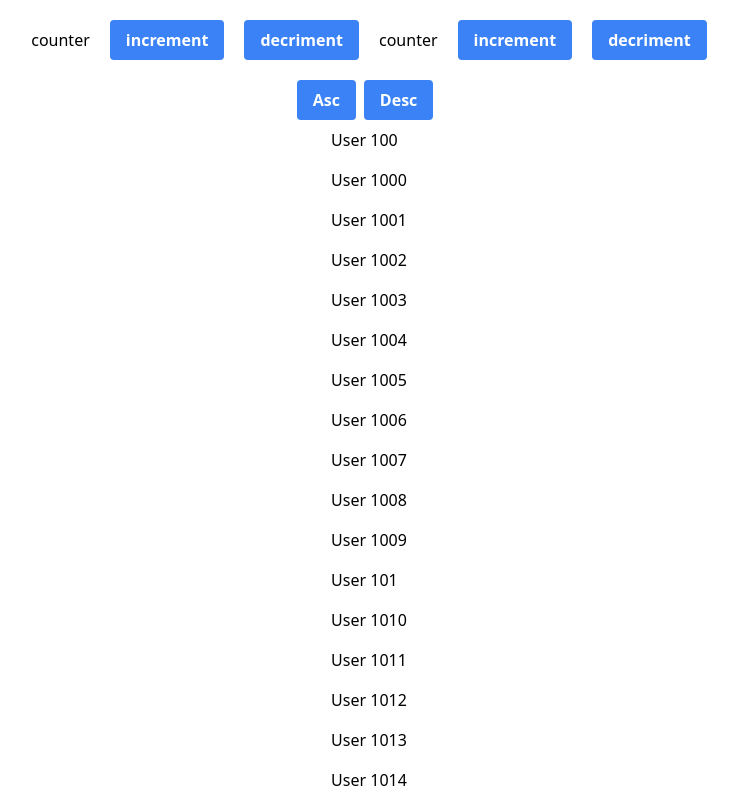
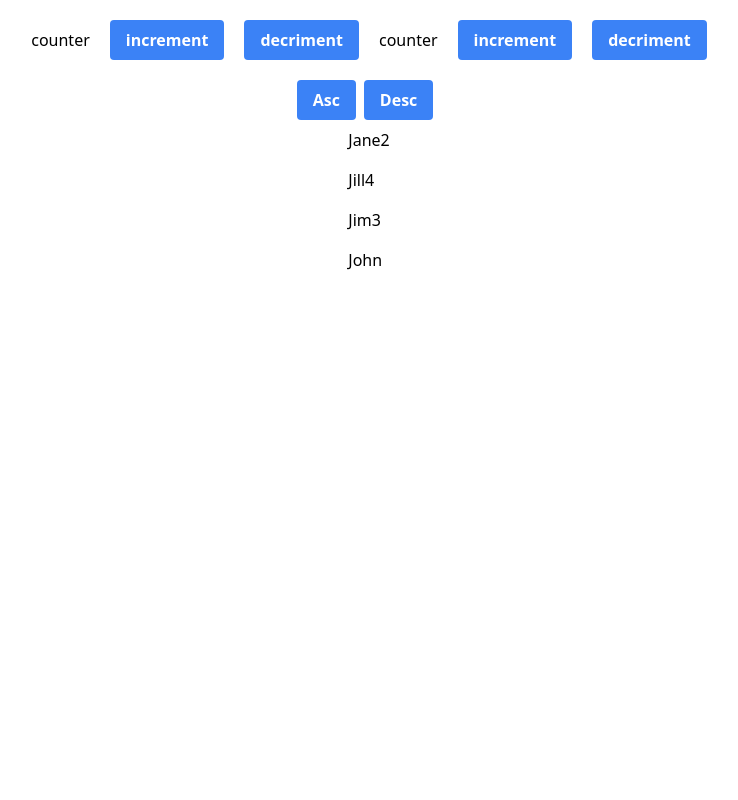
Before and after one commit to k1ego/reduxPampering, a React (Vite) app: page / in a window 1280 px wide. Shown: the top 800 px of the page, without its empty margins (271-1009 px from the left). Built offline with nearby package versions, Linux system fonts and the light colour scheme; data requests are answered from the project's data file.

Commit message:
Первый подход - запрос данных в компоненте. То есть информация о процессе этого запроса передается в Redux. (Базовый вариант)

```diff
--- a/src/modules/users/users-list.tsx
+++ b/src/modules/users/users-list.tsx
@@ -1,17 +1,38 @@
 import { memo, useEffect, useState } from "react";
-import { useAppDispath, useAppSelector } from "../../store";
+import { useAppDispath, useAppSelector, useAppStore } from "../../store";
 import { UserId, usersSlice } from "./users.slice";
 import { api } from "../../shared/api"
 
 export function UsersList() {
   const [sortType, setSortType] = useState<"asc" | "desc">("asc");
+  const dispatch = useAppDispath();
+
+  // useAppStore - позволяет напрямую обраться к store
+  const appStore = useAppStore();
+
+  const isPending = useAppSelector(usersSlice.selectors.selectIsFetchUsersPending)
 
 
   useEffect(() => {
-    api.getUsers().then((users) => {
-      console.log(users)
-    })
-  })
+    // здесь getState нужен для того, чтобы получить актуальные данные, тк до этого useEffect() вызывался после рендеринга компонента,
+    // когда все эффекты уже были вызваны до этого. То есть все 4 эффекта в useEffect() были сохранены внутри React с ссылкой на isIdle
+    // которое было true на момент времени начала. И idle всегда true, хотя внутри store он уже false
+    const isIdle = usersSlice.selectors.selectIsFetchUsersIdle(
+      appStore.getState()
+    );
+    if (!isIdle) {
+      return;
+    }
+    dispatch(usersSlice.actions.fetchUsersPending());
+    api
+      .getUsers()
+      .then((users) => {
+        dispatch(usersSlice.actions.fetchUsersSuccess({ users }));
+      })
+      .catch(() => {
+        dispatch(usersSlice.actions.fetchUsersFailed());
+      });
+  }, [dispatch, appStore]);
 
   const sortedUsers = useAppSelector((state) =>
     usersSlice.selectors.selectSortedUsers(state, sortType)
@@ -20,6 +41,10 @@ export function UsersList() {
   const selectedUserId = useAppSelector(
     usersSlice.selectors.selectSelectedUserId
   );
+
+  if(isPending) {
+    return <div>Loading...</div>
+  }
 
   return (
     <div className="flex flex-col items-center">
--- a/src/modules/users/users.slice.ts
+++ b/src/modules/users/users.slice.ts
@@ -11,6 +11,7 @@ type UsersState = {
   entities: Record<UserId, User>;
   ids: UserId[];
   selectedUserId: UserId | undefined;
+  fetchUsersStatus: "idle" | "pending" | "success" | "failed";
 };
 
 export const initialUsersList: User[] = Array.from(
@@ -26,6 +27,7 @@ const initialUsersState: UsersState = {
   entities: {},
   ids: [],
   selectedUserId: undefined,
+  fetchUsersStatus: 'idle',
 };
 
 export const usersSlice = createSlice({
@@ -48,6 +50,8 @@ export const usersSlice = createSlice({
             }
           })
     ),
+    selectIsFetchUsersPending: (state) => state.fetchUsersStatus === "pending",
+    selectIsFetchUsersIdle: (state) => state.fetchUsersStatus === "idle"
   },
   reducers: {
     selected: (state, action: PayloadAction<{ userId: UserId }>) => {
@@ -56,14 +60,23 @@ export const usersSlice = createSlice({
     selectRemove: (state) => {
       state.selectedUserId = undefined;
     },
-    stored: (state, action: PayloadAction<{ users: User[] }>) => {
+
+    fetchUsersPending: (state) => {
+      state.fetchUsersStatus = "pending";
+    },
+
+    fetchUsersSuccess: (state, action: PayloadAction<{ users: User[] }>) => {
       const { users } = action.payload;
 
+      state.fetchUsersStatus = "success"
       state.entities = users.reduce((acc, user) => {
         acc[user.id] = user;
         return acc;
       }, {} as Record<UserId, User>);
       state.ids = users.map((user) => user.id);
     },
+    fetchUsersFailed: (state) => {
+      state.fetchUsersStatus = "failed";
+    },
   },
 });
--- a/src/store.ts
+++ b/src/store.ts
@@ -1,16 +1,14 @@
-import { configureStore, createSelector } from "@reduxjs/toolkit";
-import { useDispatch, useSelector, useStore } from "react-redux";
-import { initialUsersList, usersSlice } from "./modules/users/users.slice";
-import { countersReducer } from "./modules/counters/counters.slice";
+import { configureStore, createSelector } from '@reduxjs/toolkit';
+import { useDispatch, useSelector, useStore } from 'react-redux';
+import { countersReducer } from './modules/counters/counters.slice';
+import { usersSlice } from './modules/users/users.slice';
 
 export const store = configureStore({
-  reducer: {
-    counters: countersReducer,
-    [usersSlice.name]: usersSlice.reducer,
-  },
+	reducer: {
+		counters: countersReducer,
+		[usersSlice.name]: usersSlice.reducer,
+	},
 });
-
-store.dispatch(usersSlice.actions.stored({ users: initialUsersList }));
 
 export type AppState = ReturnType<typeof store.getState>;
 export type AppDispatch = typeof store.dispatch;
```
